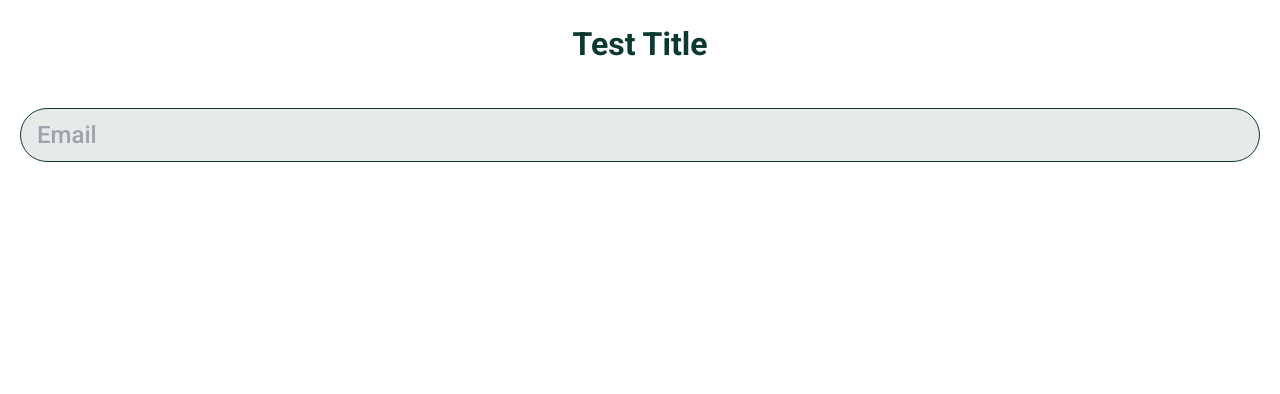
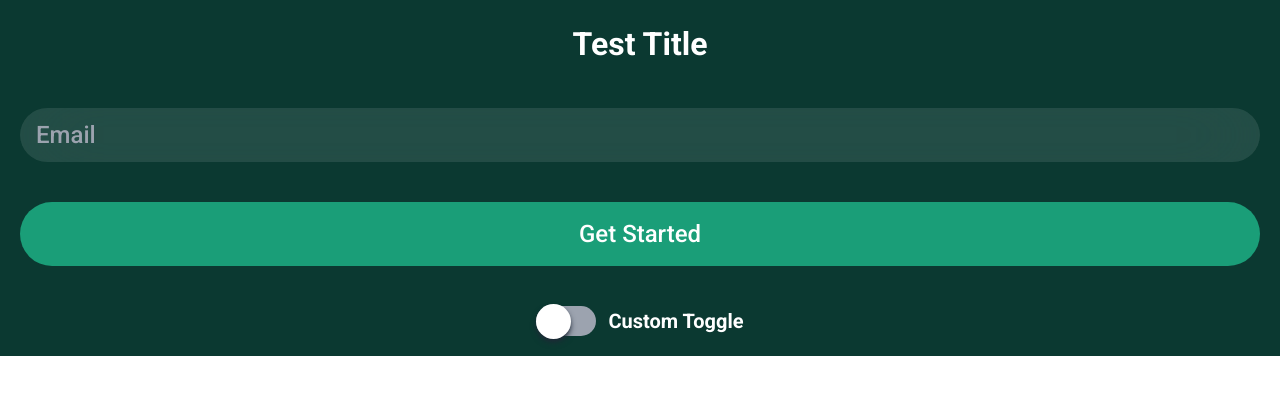
Before and after one commit to miruankodra/sera, an Angular app: page / in a window 1280 px wide. Shown: the top 394 px of the page. Built offline with nearby package versions, Linux system fonts and the light colour scheme.

Commit message:
Create Button

```diff
--- /dev/null
+++ b/src/app/components/shared/se-button/se-button.component.html
@@ -0,0 +1,4 @@
+<button class="{{ height() }} {{ width() }} {{ background() }} {{ border() }} {{ radius() }} {{ text() }}"
+        (click)="onButtonClick()">
+  <ng-content></ng-content>
+</button>
--- /dev/null
+++ b/src/app/components/shared/se-button/se-button.component.ts
@@ -0,0 +1,24 @@
+import {Component, input, output, OutputEmitterRef} from '@angular/core';
+
+@Component({
+  selector: 'se-button',
+  standalone: true,
+  imports: [],
+  templateUrl: './se-button.component.html',
+  styleUrl: './se-button.component.scss'
+})
+export class SeButtonComponent {
+  height = input<string>('h-[64px]');
+  width = input<string>('w-full');
+  background = input<string>('bg-se-jungle');
+  border = input<string>('border-none');
+  radius = input<string>('rounded-full')
+  text = input<string>('text-[24px] text-white font-semibold');
+
+  onClick: OutputEmitterRef<void> = output<void>();
+
+  onButtonClick(): void {
+    this.onClick.emit();
+  }
+
+}
--- /dev/null
+++ b/src/app/components/shared/se-switch/se-switch.component.html
@@ -0,0 +1,16 @@
+<div class="flex flex-row items-center justify-start gap-3">
+
+  <input #checkbox type="checkbox" class="sr-only peer">
+  <div
+    class="transition-colors duration-300 ease-in  relative w-[60px] h-[30px] rounded-full peer-checked:bg-se-jungle bg-gray-400 flex items-center"
+    (click)="toggleSwitch(checkbox)">
+    <div
+      class="transition-transform ease-linear duration-150 delay-300 size-[35px] rounded-full bg-white transform {{ checkbox.checked ? 'translate-x-[30px]' : 'translate-x-[0px]' }} shadow-md shadow-gray-800"></div>
+  </div>
+
+  @if (label() && label() !== '') {
+    <se-title [size]="labelSize()" [weight]="labelWeight()" [color]="labelColor()"
+              (click)="toggleSwitch(checkbox)">{{ label() }}
+    </se-title>
+  }
+</div>
--- /dev/null
+++ b/src/app/components/shared/se-switch/se-switch.component.ts
@@ -0,0 +1,25 @@
+import {Component, input, output, OutputEmitterRef} from '@angular/core';
+import {SeTitleComponent} from "../se-title/se-title.component";
+
+@Component({
+  selector: 'se-switch',
+  standalone: true,
+  imports: [
+    SeTitleComponent
+  ],
+  templateUrl: './se-switch.component.html',
+  styleUrl: './se-switch.component.scss'
+})
+export class SeSwitchComponent {
+  label = input<string>();
+  labelColor = input<string>('text-white');
+  labelSize = input<string>('text-[20px]');
+  labelWeight = input<string>('font-semibold');
+
+  onToggle: OutputEmitterRef<boolean> = output<boolean>();
+
+  toggleSwitch(checkbox: HTMLInputElement) {
+    checkbox.checked = !checkbox.checked;
+    this.onToggle.emit(checkbox.checked);
+  }
+}
--- a/src/app/pages/test/test.component.html
+++ b/src/app/pages/test/test.component.html
@@ -1,7 +1,9 @@
-<div class="w-full flex flex-col items-center justify-start gap-10 p-5 h-full">
-  <se-title color="text-se-green" size="text-[32px]" weight="font-bold" font="non-italic">Test Title</se-title>
+<div class="w-full flex flex-col items-center justify-start gap-10 p-5 h-full bg-se-green">
+  <se-title color="text-white" size="text-[32px]" weight="font-bold" font="non-italic">Test Title</se-title>
   <div class="w-full">
-    <se-input type="text" bgColor="bg-se-green bg-opacity-10 backdrop-blur-2xl" borderColor="border-se-green"
+    <se-input type="text" bgColor="bg-white bg-opacity-10 backdrop-blur-2xl mb-10" borderColor="border-none"
               placeholder="Email" (onInput)="getInputValue($event)"/>
+    <se-button text="text-white text-[24px] font-medium" (onClick)="buttonClicked()">Get Started</se-button>
   </div>
+  <se-switch label="Custom Toggle" (onToggle)="switchToggled($event)"/>
 </div>
--- a/src/app/pages/test/test.component.ts
+++ b/src/app/pages/test/test.component.ts
@@ -1,19 +1,32 @@
 import {Component} from '@angular/core';
 import {SeTitleComponent} from "../../components/shared/se-title/se-title.component";
 import {SeInputComponent} from "../../components/shared/se-input/se-input.component";
+import {SeButtonComponent} from "../../components/shared/se-button/se-button.component";
+import {SeSwitchComponent} from "../../components/shared/se-switch/se-switch.component";
 
 @Component({
   selector: 'se-test',
   standalone: true,
   imports: [
     SeTitleComponent,
-    SeInputComponent
+    SeInputComponent,
+    SeButtonComponent,
+    SeSwitchComponent
   ],
   templateUrl: './test.component.html',
   styleUrl: './test.component.scss'
 })
 export class TestComponent {
-  getInputValue(e: string) {
+
+  getInputValue(e: string): void {
     console.log('Input value:', e);
   }
+
+  buttonClicked(): void {
+    console.log('Button clicked!');
+  }
+
+  switchToggled(e: boolean): void {
+    console.log('Switch Toggled: ' + e);
+  }
 }
```
Also changed, not shown: src/app/components/shared/se-button/se-button.component.scss (added), src/app/components/shared/se-switch/se-switch.component.scss (added), 2 other files (tests, documents, lock files or other folders).
